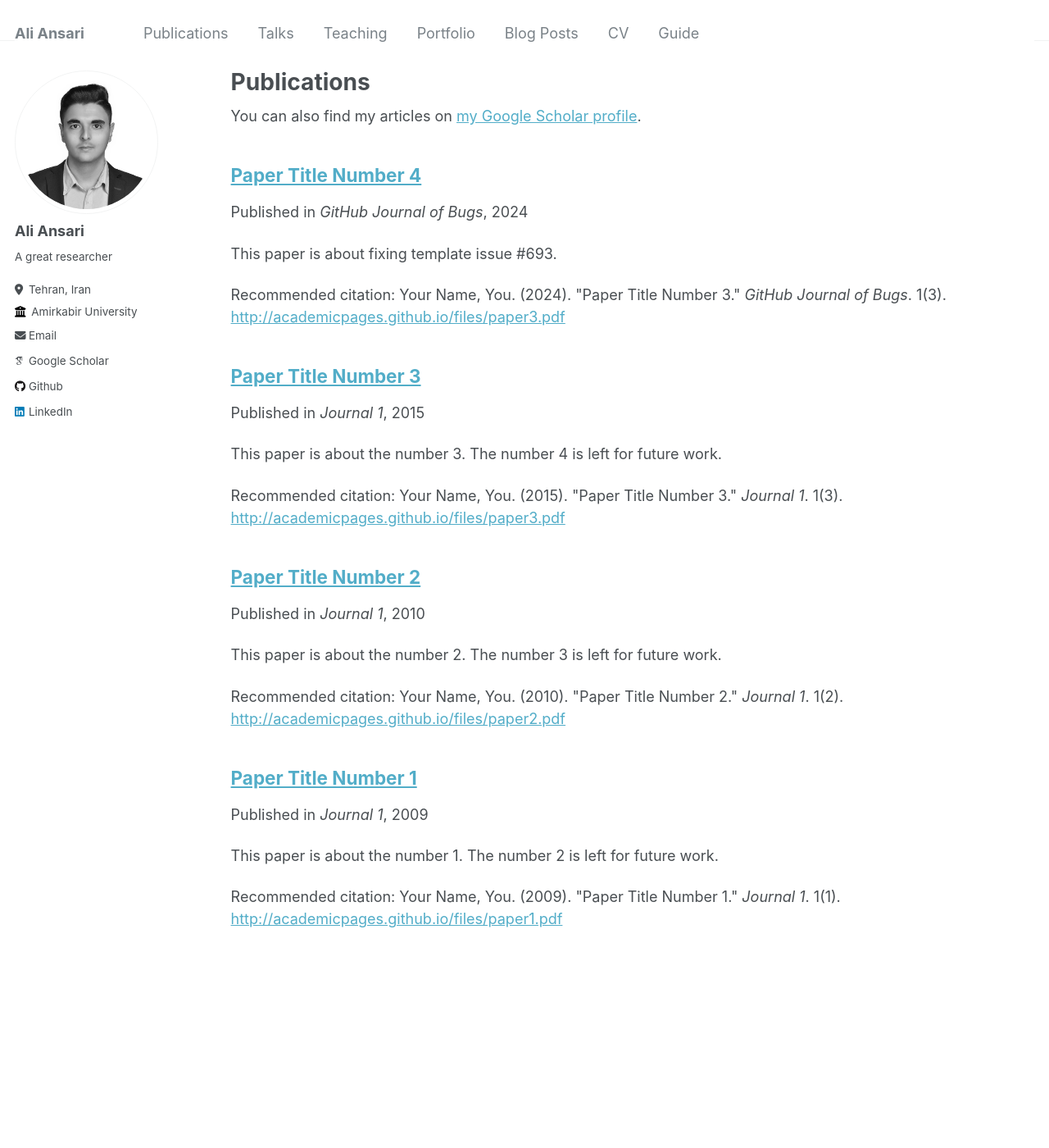
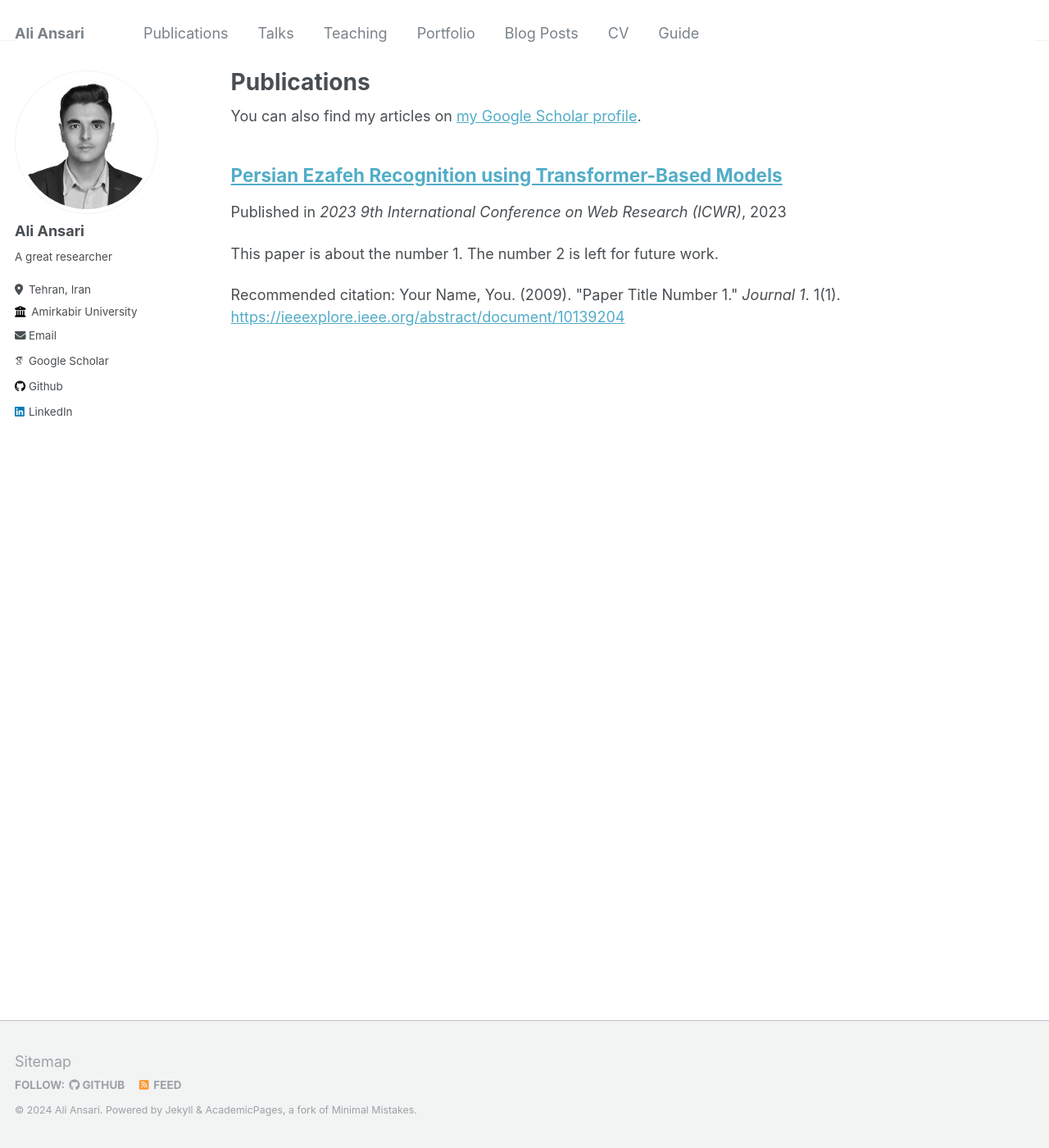
Before and after one commit to salinaria/salinaria.github.io, a Jekyll site: the page built from _pages/publications.md, in a window 1280 px wide and 1400 px high. Shown: the whole window at 82% size. Built offline with Jekyll 4.4.1, drawn with Linux system fonts in a browser that asks for light colours; some web fonts are replaced.

Commit message:
Update info

```diff
--- a/_publications/2009-10-01-paper-title-number-1.md
+++ b/_publications/2009-10-01-paper-title-number-1.md
@@ -1,11 +1,11 @@
 ---
-title: "Paper Title Number 1"
+title: "Persian Ezafeh Recognition using Transformer-Based Models"
 collection: publications
-permalink: /publication/2009-10-01-paper-title-number-1
+permalink: /publication/paper1
 excerpt: 'This paper is about the number 1. The number 2 is left for future work.'
-date: 2009-10-01
-venue: 'Journal 1'
-paperurl: 'http://academicpages.github.io/files/paper1.pdf'
+date: 2023-05-03
+venue: '2023 9th International Conference on Web Research (ICWR)'
+paperurl: 'https://ieeexplore.ieee.org/abstract/document/10139204'
 citation: 'Your Name, You. (2009). &quot;Paper Title Number 1.&quot; <i>Journal 1</i>. 1(1).'
 ---
 
--- a/_publications/2010-10-01-paper-title-number-2.md
+++ /dev/null
@@ -1,12 +0,0 @@
----
-title: "Paper Title Number 2"
-collection: publications
-permalink: /publication/2010-10-01-paper-title-number-2
-excerpt: 'This paper is about the number 2. The number 3 is left for future work.'
-date: 2010-10-01
-venue: 'Journal 1'
-paperurl: 'http://academicpages.github.io/files/paper2.pdf'
-citation: 'Your Name, You. (2010). &quot;Paper Title Number 2.&quot; <i>Journal 1</i>. 1(2).'
----
-
-The contents above will be part of a list of publications, if the user clicks the link for the publication than the contents of section will be rendered as a full page, allowing you to provide more information about the paper for the reader. When publications are displayed as a single page, the contents of the above "citation" field will automatically be included below this section in a smaller font.
--- a/_publications/2015-10-01-paper-title-number-3.md
+++ /dev/null
@@ -1,12 +0,0 @@
----
-title: "Paper Title Number 3"
-collection: publications
-permalink: /publication/2015-10-01-paper-title-number-3
-excerpt: 'This paper is about the number 3. The number 4 is left for future work.'
-date: 2015-10-01
-venue: 'Journal 1'
-paperurl: 'http://academicpages.github.io/files/paper3.pdf'
-citation: 'Your Name, You. (2015). &quot;Paper Title Number 3.&quot; <i>Journal 1</i>. 1(3).'
----
-
-The contents above will be part of a list of publications, if the user clicks the link for the publication than the contents of section will be rendered as a full page, allowing you to provide more information about the paper for the reader. When publications are displayed as a single page, the contents of the above "citation" field will automatically be included below this section in a smaller font.
--- a/_publications/2024-02-17-paper-title-number-4.md
+++ /dev/null
@@ -1,12 +0,0 @@
----
-title: "Paper Title Number 4"
-collection: publications
-permalink: /publication/2024-02-17-paper-title-number-4
-excerpt: 'This paper is about fixing template issue #693.'
-date: 2024-02-17
-venue: 'GitHub Journal of Bugs'
-paperurl: 'http://academicpages.github.io/files/paper3.pdf'
-citation: 'Your Name, You. (2024). &quot;Paper Title Number 3.&quot; <i>GitHub Journal of Bugs</i>. 1(3).'
----
-
-The contents above will be part of a list of publications, if the user clicks the link for the publication than the contents of section will be rendered as a full page, allowing you to provide more information about the paper for the reader. When publications are displayed as a single page, the contents of the above "citation" field will automatically be included below this section in a smaller font.
```
